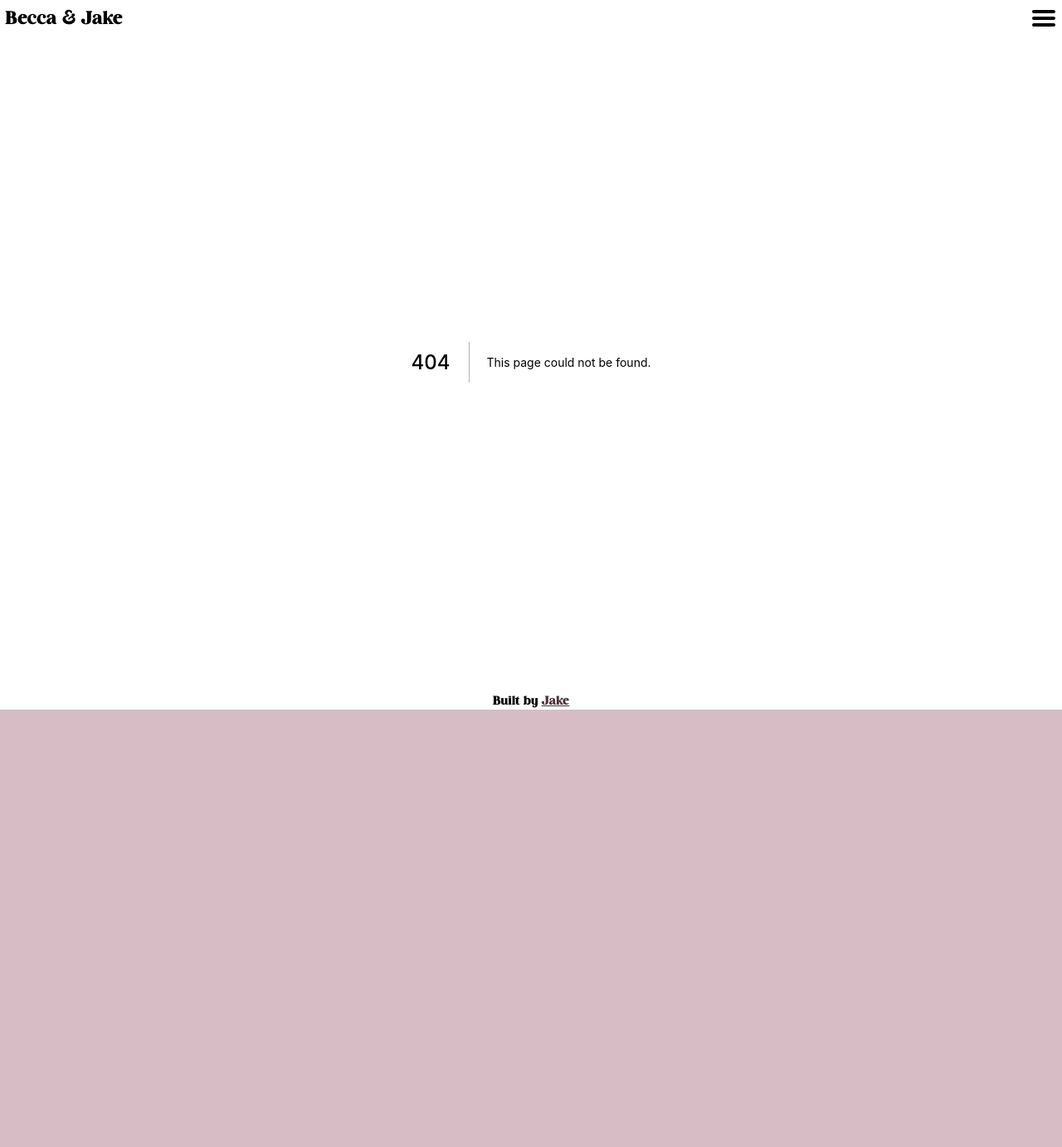
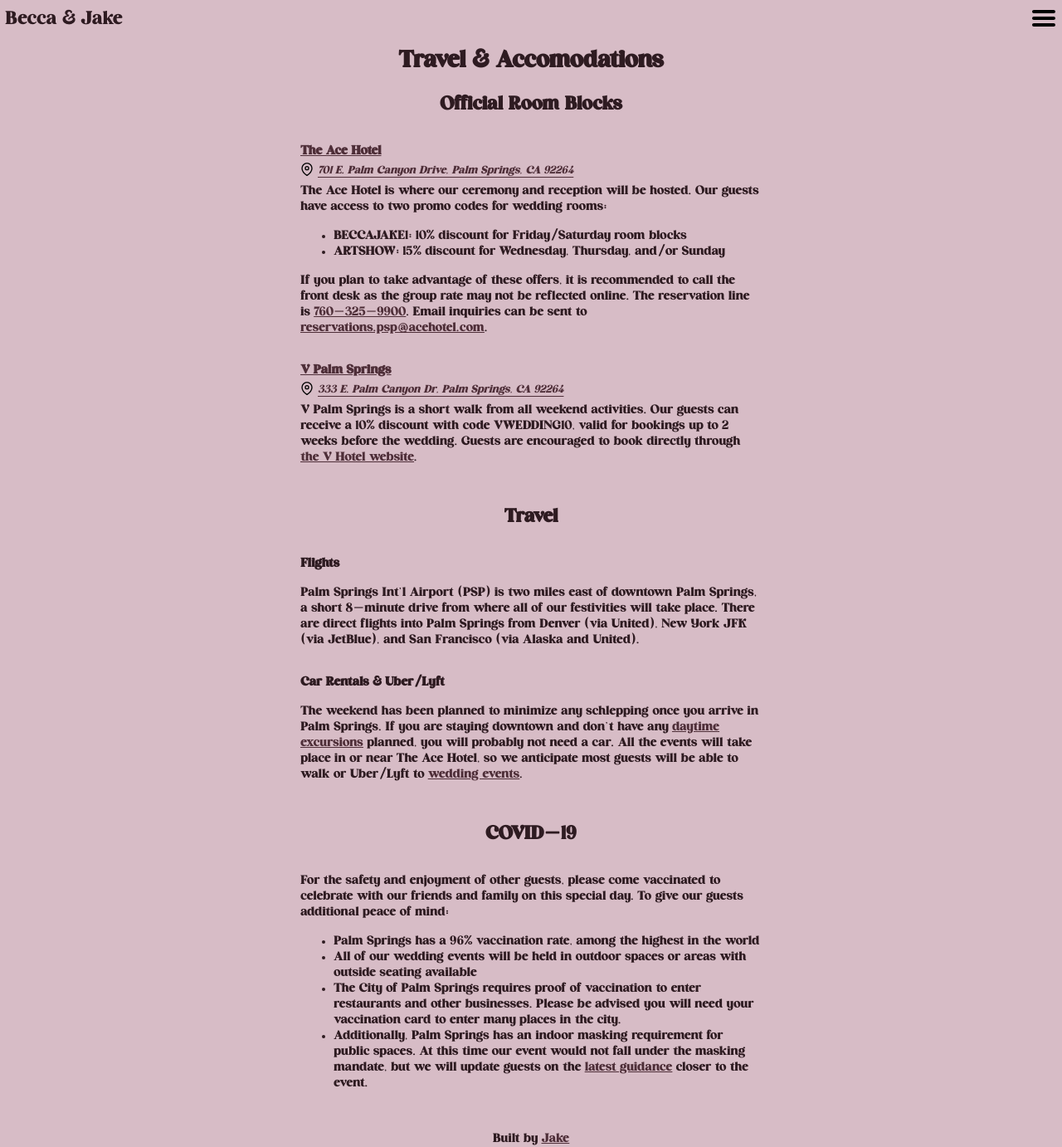
Before and after one commit to jakemcguire/wedding-web, a Next.js app: page /accomodations in a window 1280 px wide. Before the commit this address had no page. Shown: the whole page at 83% size. Before the commit the page ends 855 px from the top, so only its background shows below. Built offline with nearby package versions, Linux system fonts and the light colour scheme.

Commit message:
Working accomodations page

```diff
--- /dev/null
+++ b/pages/accomodations.js
@@ -0,0 +1,68 @@
+import Head from 'next/head'
+import Image from 'next/image'
+import Link from 'next/link'
+import styles from '../styles/Accomodations.module.css'
+import pinSvg from '../public/images/map-pin.svg'
+
+export default function Accomodations() {
+    return (
+        <div>
+            <h1>Travel &amp; Accomodations</h1>
+            <section id="accomodations" className={styles.accomodations}>
+				<h2>Official Room Blocks</h2>
+				<div className={styles.accomodationContainer}>
+                    <a href="" target="_blank"><div className={styles.title}>The Ace Hotel</div></a>
+                    <div className={styles.location}>
+                        <a href="https://www.google.com/maps/place/Ace+Hotel+%26+Swim+Club/@33.8009284,-116.5397318,15z/data=!4m2!3m1!1s0x0:0x9a6d0c4d3dba305c?sa=X&ved=2ahUKEwi-7oL__of1AhXVHc0KHegaD8gQ_BJ6BAhGEAU" target="_blank">
+                            <Image src={pinSvg} width={16} height={16} />
+                            <span className={styles.address}>701 E. Palm Canyon Drive, Palm Springs, CA 92264</span>
+                        </a>
+                    </div>
+                    <div className={styles.description}>
+                        <span>The Ace Hotel is where our ceremony and reception will be hosted. Our guests have access to two promo codes for wedding rooms:</span>
+                        <ul>
+                            <li>BECCAJAKE1: 10% discount for Friday/Saturday room blocks</li>
+                            <li>ARTSHOW: 15% discount for Wednesday, Thursday, and/or Sunday</li>
+                        </ul>
+                        <span>If you plan to take advantage of these offers, it is recommended to call the front desk as the group rate may not be reflected online. The reservation line is <a href="tel:+17603259900">760-325-9900</a>. Email inquiries can be sent to <a href="mailto:reservations.psp@acehotel.com">reservations.psp@acehotel.com</a>.</span>
+                    </div>
+                </div>
+                <div className={styles.accomodationContainer}>
+                    <a href="https://www.sonder.com/destinations/palm_springs/Sonder-at-V-Palm-Springs-ADA-Private-Room/c31515" target="_blank"><div className={styles.title}>V Palm Springs</div></a>
+                    <div className={styles.location}>
+                        <a href="https://www.google.com/maps/place/Sonder+%7C+V+Palm+Springs/@33.8009228,-116.5437056,15z/data=!4m2!3m1!1s0x0:0xd69599e50f5e35f6?sa=X&ved=2ahUKEwiT24SU7Iz1AhXTB80KHYWOCq4Q_BJ6BAgNEAU" target="_blank">
+                            <Image src={pinSvg} width={16} height={16} />
+                            <span className={styles.address}>333 E. Palm Canyon Dr, Palm Springs, CA 92264</span>
+                        </a>
+                    </div>
+                    <div className={styles.description}>V Palm Springs is a short walk from all weekend activities. Our guests can receive a 10% discount with code VWEDDING10, valid for bookings up to 2 weeks before the wedding. Guests are encouraged to book directly through <a href="https://www.sonder.com/destinations/palm_springs/Sonder-at-V-Palm-Springs-ADA-Private-Room/c31515" target="_blank">the V Hotel website</a>.</div>
+                </div>
+			</section>
+            <section id="travel" className={styles.accomodations}>
+                <h2>Travel</h2>
+                <div className={styles.accomodationContainer}>
+                    <div className={styles["no-location-title"]}>Flights</div>
+                    <div className={styles.description}>Palm Springs Int'l Airport (PSP) is two miles east of downtown Palm Springs, a short 8-minute drive from where all of our festivities will take place. There are direct flights into Palm Springs from Denver (via United), New York JFK (via JetBlue), and San Francisco (via Alaska and United).</div>
+                </div>
+                <div className={styles.accomodationContainer}>
+                    <div className={styles["no-location-title"]}>Car Rentals &amp; Uber/Lyft</div>
+                    <div className={styles.description}>The weekend has been planned to minimize any schlepping once you arrive in Palm Springs. If you are staying downtown and don't have any <Link href="/activities#nearbyActivities"><a>daytime excursions</a></Link> planned, you will probably not need a car. All the events will take place in or near The Ace Hotel, so we anticipate most guests will be able to walk or Uber/Lyft to <Link href="/schedule"><a>wedding events</a></Link>.</div>
+                </div>
+            </section>
+            <section id="covid19" className={styles.accomodations}>
+                <h2>COVID-19</h2>
+                <div className={styles.accomodationContainer}>
+                    <div className={styles.description}>
+                        <div>For the safety and enjoyment of other guests, please come vaccinated to celebrate with our friends and family on this special day. To give our guests additional peace of mind:</div>
+                        <ul>
+                            <li>Palm Springs has a 96% vaccination rate, among the highest in the world</li>
+                            <li>All of our wedding events will be held in outdoor spaces or areas with outside seating available</li>
+                            <li>The City of Palm Springs requires proof of vaccination to enter restaurants and other businesses. Please be advised you will need your vaccination card to enter many places in the city.</li>
+                            <li>Additionally, Palm Springs has an indoor masking requirement for public spaces. At this time our event would not fall under the masking mandate, but we will update guests on the <a href="https://www.palmspringsca.gov/government/covid-19-updates" target="_blank">latest guidance</a> closer to the event.</li>
+                        </ul>
+                    </div>
+                </div>
+            </section>
+        </div>
+    )
+}
--- /dev/null
+++ b/styles/Accomodations.module.css
@@ -0,0 +1,32 @@
+.accomodations {
+    margin-bottom: 48px;
+}
+
+.accomodationContainer {
+    font-size: 16px;
+    text-align: left;
+    margin: 32px 10px;
+}
+
+.title {
+    font-weight: bold;
+}
+
+.no-location-title {
+    font-weight: bold;
+    margin-bottom: 16px;
+}
+
+.location {
+    cursor: pointer;
+    font-size: 14px;
+    height: 21px;
+    line-height: 21px;
+    font-style: italic;
+    margin: 4px 0;
+}
+
+.address {
+    vertical-align: top;
+    padding-left: 5px;
+}
```
